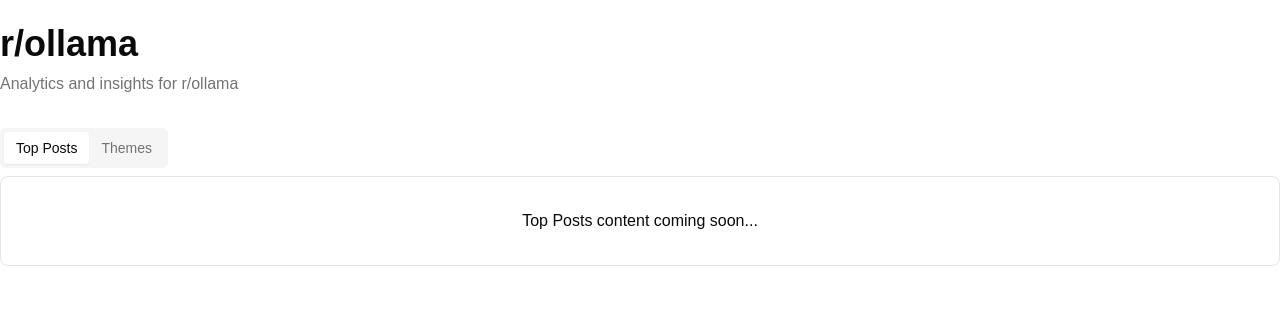
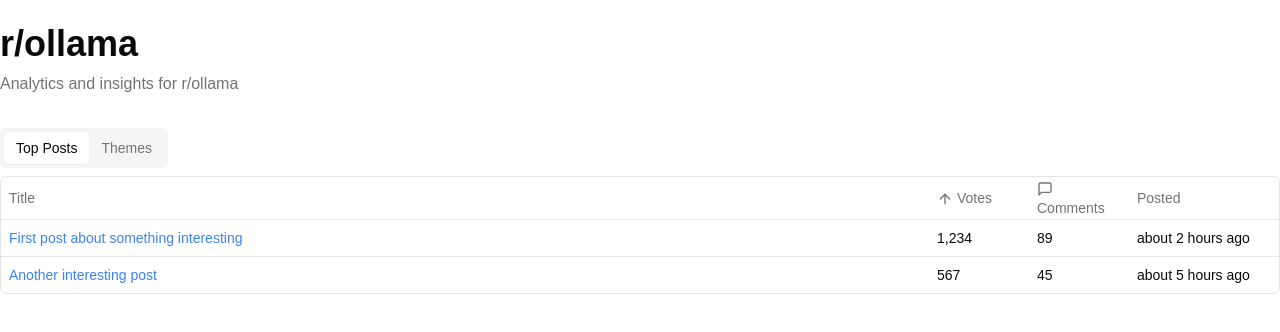
Before and after one commit to ajitgoel/reddit-analytics, a Next.js app: page /ollama in a window 1280 px wide. Shown: the top 332 px of the page. Built offline with nearby package versions, Linux system fonts and the light colour scheme.

Commit message:
implemented Subreddit Detail Page=>Tabs: "Top Posts" and "Themes" functionality

```diff
--- a/app/[subreddit]/page.tsx
+++ b/app/[subreddit]/page.tsx
@@ -1,43 +1,121 @@
 "use client";
 
+import { useState } from "react";
 import { Tabs, TabsContent, TabsList, TabsTrigger } from "@/components/ui/tabs";
-import { useRouter, usePathname } from "next/navigation";
 import { use } from "react";
+import { PostsTable, type RedditPost } from "@/components/PostsTable";
+import { ThemeCard, type Theme } from "@/components/ThemeCard";
+import {
+  Sheet,
+  SheetContent,
+  SheetHeader,
+  SheetTitle,
+} from "@/components/ui/sheet";
 
 interface PageProps {
   params: Promise<{ subreddit: string }>;
 }
 
+// Mock data - replace with actual API calls
+const mockPosts: RedditPost[] = [
+  {
+    id: "1",
+    title: "First post about something interesting",
+    score: 1234,
+    numComments: 89,
+    createdAt: new Date(Date.now() - 1000 * 60 * 60 * 2), // 2 hours ago
+    url: "https://reddit.com/r/test/1",
+  },
+  {
+    id: "2",
+    title: "Another interesting post",
+    score: 567,
+    numComments: 45,
+    createdAt: new Date(Date.now() - 1000 * 60 * 60 * 5), // 5 hours ago
+    url: "https://reddit.com/r/test/2",
+  },
+];
+
+const mockThemes: Theme[] = [
+  {
+    id: "1",
+    name: "Solution Requests",
+    description: "Posts where users are seeking solutions to problems",
+    postCount: 15,
+    posts: [
+      {
+        title: "How do I solve this issue?",
+        url: "https://reddit.com/r/test/1",
+      },
+      {
+        title: "Need help with this problem",
+        url: "https://reddit.com/r/test/2",
+      },
+    ],
+  },
+  {
+    id: "2",
+    name: "Pain & Anger",
+    description: "Posts expressing frustration or negative emotions",
+    postCount: 8,
+    posts: [
+      {
+        title: "This is so frustrating!",
+        url: "https://reddit.com/r/test/3",
+      },
+    ],
+  },
+];
+
 export default function SubredditPage({ params }: PageProps) {
   const { subreddit } = use(params);
-  const router = useRouter();
-  const pathname = usePathname();
-  const currentTab = pathname.includes("/themes") ? "themes" : "posts";
-
-  const handleTabChange = (value: string) => {
-    if (value === "themes") {
-      router.push(`/${subreddit}/themes`);
-    } else {
-      router.push(`/${subreddit}`);
-    }
-  };
+  const [activeTab, setActiveTab] = useState("posts");
+  const [selectedTheme, setSelectedTheme] = useState<Theme | null>(null);
 
   return (
-    <Tabs value={currentTab} onValueChange={handleTabChange}>
+    <>
+      <Tabs value={activeTab} onValueChange={setActiveTab}>
         <TabsList>
           <TabsTrigger value="posts">Top Posts</TabsTrigger>
           <TabsTrigger value="themes">Themes</TabsTrigger>
         </TabsList>
         <TabsContent value="posts" className="space-y-4">
-        <div className="rounded-lg border p-8 text-center">
-          Top Posts content coming soon...
-        </div>
+          <PostsTable posts={mockPosts} />
         </TabsContent>
         <TabsContent value="themes" className="space-y-4">
-        <div className="rounded-lg border p-8 text-center">
-          Themes analysis coming soon...
+          <div className="grid grid-cols-1 md:grid-cols-2 lg:grid-cols-3 gap-4">
+            {mockThemes.map((theme) => (
+              <ThemeCard
+                key={theme.id}
+                theme={theme}
+                onViewPosts={(theme) => setSelectedTheme(theme)}
+              />
+            ))}
           </div>
         </TabsContent>
       </Tabs>
+
+      <Sheet open={!!selectedTheme} onOpenChange={() => setSelectedTheme(null)}>
+        <SheetContent>
+          <SheetHeader>
+            <SheetTitle>{selectedTheme?.name}</SheetTitle>
+          </SheetHeader>
+          <div className="mt-4 space-y-4">
+            {selectedTheme?.posts.map((post, index) => (
+              <div key={index}>
+                <a
+                  href={post.url}
+                  target="_blank"
+                  rel="noopener noreferrer"
+                  className="text-blue-500 hover:underline"
+                >
+                  {post.title}
+                </a>
+              </div>
+            ))}
+          </div>
+        </SheetContent>
+      </Sheet>
+    </>
   );
 }
--- /dev/null
+++ b/components/PostsTable.tsx
@@ -0,0 +1,69 @@
+"use client";
+
+import {
+  Table,
+  TableBody,
+  TableCell,
+  TableHead,
+  TableHeader,
+  TableRow,
+} from "@/components/ui/table";
+import { formatDistanceToNow } from "date-fns";
+import { ArrowUpIcon, MessageSquare } from "lucide-react";
+
+export interface RedditPost {
+  id: string;
+  title: string;
+  score: number;
+  numComments: number;
+  createdAt: Date;
+  url: string;
+}
+
+interface PostsTableProps {
+  posts: RedditPost[];
+}
+
+export function PostsTable({ posts }: PostsTableProps) {
+  return (
+    <div className="rounded-md border">
+      <Table>
+        <TableHeader>
+          <TableRow>
+            <TableHead>Title</TableHead>
+            <TableHead className="w-[100px]">
+              <ArrowUpIcon className="h-4 w-4 inline-block mr-1" />
+              Votes
+            </TableHead>
+            <TableHead className="w-[100px]">
+              <MessageSquare className="h-4 w-4 inline-block mr-1" />
+              Comments
+            </TableHead>
+            <TableHead className="w-[150px]">Posted</TableHead>
+          </TableRow>
+        </TableHeader>
+        <TableBody>
+          {posts.map((post) => (
+            <TableRow key={post.id}>
+              <TableCell>
+                <a
+                  href={post.url}
+                  target="_blank"
+                  rel="noopener noreferrer"
+                  className="text-blue-500 hover:underline"
+                >
+                  {post.title}
+                </a>
+              </TableCell>
+              <TableCell>{post.score.toLocaleString()}</TableCell>
+              <TableCell>{post.numComments.toLocaleString()}</TableCell>
+              <TableCell>
+                {formatDistanceToNow(post.createdAt, { addSuffix: true })}
+              </TableCell>
+            </TableRow>
+          ))}
+        </TableBody>
+      </Table>
+    </div>
+  );
+}
--- /dev/null
+++ b/components/ThemeCard.tsx
@@ -0,0 +1,45 @@
+import { Card, CardContent, CardHeader, CardTitle } from "@/components/ui/card";
+import { Button } from "@/components/ui/button";
+import { ChevronRight } from "lucide-react";
+
+export interface Theme {
+  id: string;
+  name: string;
+  description: string;
+  postCount: number;
+  posts: {
+    title: string;
+    url: string;
+  }[];
+}
+
+interface ThemeCardProps {
+  theme: Theme;
+  onViewPosts: (theme: Theme) => void;
+}
+
+export function ThemeCard({ theme, onViewPosts }: ThemeCardProps) {
+  return (
+    <Card>
+      <CardHeader>
+        <CardTitle className="flex items-center justify-between">
+          <span>{theme.name}</span>
+          <span className="text-sm font-normal text-muted-foreground">
+            {theme.postCount} posts
+          </span>
+        </CardTitle>
+      </CardHeader>
+      <CardContent>
+        <p className="text-muted-foreground mb-4">{theme.description}</p>
+        <Button
+          variant="outline"
+          className="w-full"
+          onClick={() => onViewPosts(theme)}
+        >
+          View Posts
+          <ChevronRight className="h-4 w-4 ml-2" />
+        </Button>
+      </CardContent>
+    </Card>
+  );
+}
--- a/components/ui/sheet.tsx
+++ b/components/ui/sheet.tsx
@@ -21,7 +21,7 @@ const SheetOverlay = React.forwardRef<
 >(({ className, ...props }, ref) => (
   <SheetPrimitive.Overlay
     className={cn(
-      "fixed inset-0 z-50 bg-black/80  data-[state=open]:animate-in data-[state=closed]:animate-out data-[state=closed]:fade-out-0 data-[state=open]:fade-in-0",
+      "fixed inset-0 z-50 bg-black/80 data-[state=open]:animate-in data-[state=closed]:animate-out data-[state=closed]:fade-out-0 data-[state=open]:fade-in-0",
       className
     )}
     {...props}
@@ -31,7 +31,7 @@ const SheetOverlay = React.forwardRef<
 SheetOverlay.displayName = SheetPrimitive.Overlay.displayName
 
 const sheetVariants = cva(
-  "fixed z-50 gap-4 bg-background p-6 shadow-lg transition ease-in-out data-[state=closed]:duration-300 data-[state=open]:duration-500 data-[state=open]:animate-in data-[state=closed]:animate-out",
+  "fixed z-50 gap-4 bg-background p-6 shadow-lg transition ease-in-out data-[state=open]:animate-in data-[state=closed]:animate-out data-[state=closed]:duration-300 data-[state=open]:duration-500",
   {
     variants: {
       side: {
@@ -64,11 +64,11 @@ const SheetContent = React.forwardRef<
       className={cn(sheetVariants({ side }), className)}
       {...props}
     >
+      {children}
       <SheetPrimitive.Close className="absolute right-4 top-4 rounded-sm opacity-70 ring-offset-background transition-opacity hover:opacity-100 focus:outline-none focus:ring-2 focus:ring-ring focus:ring-offset-2 disabled:pointer-events-none data-[state=open]:bg-secondary">
         <X className="h-4 w-4" />
         <span className="sr-only">Close</span>
       </SheetPrimitive.Close>
-      {children}
     </SheetPrimitive.Content>
   </SheetPortal>
 ))
--- a/package.json
+++ b/package.json
@@ -18,6 +18,7 @@
     "@types/snoowrap": "^1.16.1",
     "class-variance-authority": "^0.7.1",
     "clsx": "^2.1.1",
+    "date-fns": "^4.1.0",
     "dotenv": "^16.4.7",
     "lucide-react": "^0.471.2",
     "next": "^15.1.5",
```
Also changed, not shown: 1 other file (tests, documents, lock files or other folders). Lines whose indentation alone changed are shown as unchanged.
